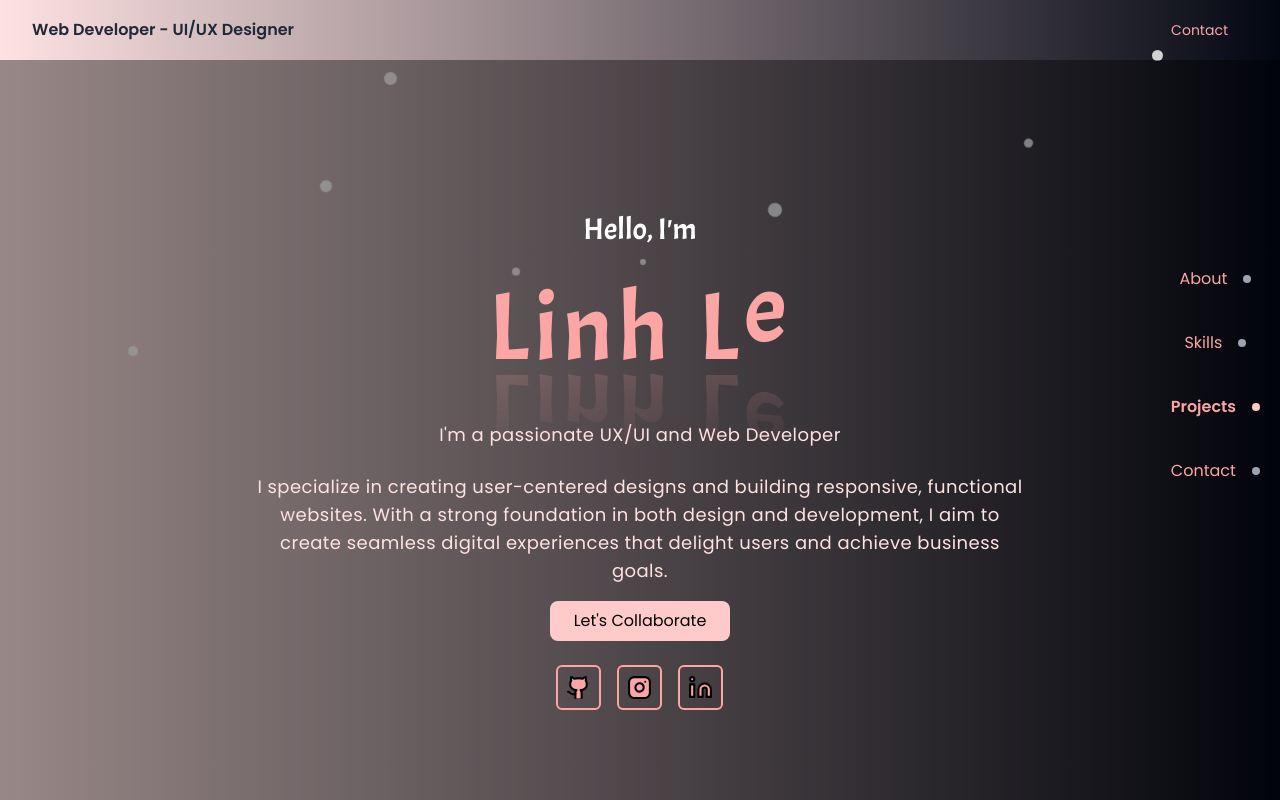
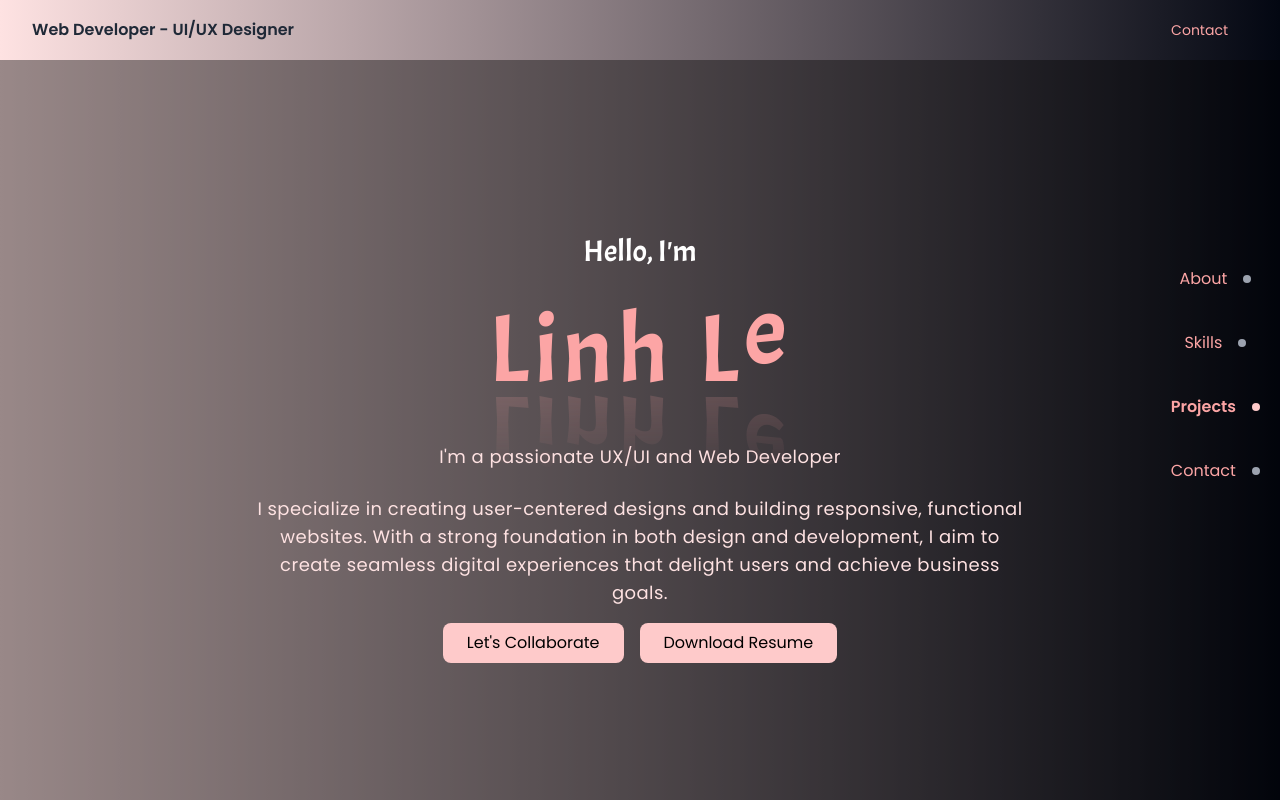
Before and after one commit to linhle201/linh-portfolio, a React (Vite) app: page / in a window 1280 px wide. Shown: the top 800 px of the page. Built offline with nearby package versions, Linux system fonts and the light colour scheme.

Commit message:
add resume and update the about target section

```diff
--- a/src/components/About.jsx
+++ b/src/components/About.jsx
@@ -59,7 +59,7 @@ const About = () => {
             Target
           </h3>
           <p className="text-sm sm:text-sm md:text-sm lg:text-sm text-gray-800">
-            Graduated with a degree in Computer Science from ABC University. Took specialized courses in web development, data structures, and algorithms.
+          Graduated with a degree in Web Development from Nova Scotia Community College. Focused on web development, programming languages, and modern frameworks. After graduation, eager to deepen expertise in UX/UI product design and explore 3D web design using tools like Three.js, combining creativity with technical skills to build immersive digital experiences.
           </p>
         </div>
       </div>
--- a/src/components/Hero.jsx
+++ b/src/components/Hero.jsx
@@ -3,25 +3,17 @@ import React from 'react';
 const Hero = () => {
   return (
     <>
-
       {/* Snowflakes animation */}
       <div className="snowflakes">
-        <div className="snowflake"></div>
-        <div className="snowflake"></div>
-        <div className="snowflake"></div>
-        <div className="snowflake"></div>
-        <div className="snowflake"></div>
-        <div className="snowflake"></div>
-        <div className="snowflake"></div>
-        <div className="snowflake"></div>
+        {/* Snowflakes div elements */}
       </div>
+
       {/* Overlay to darken the background */}
-        <div className="absolute inset-0 bg-black opacity-40" ></div>
+      <div className="absolute inset-0 bg-black opacity-40"></div>
+
       <div className="relative lg:w-8/12 w-full text-center text-white px-4 sm:px-10 py-6 sm:py-10 mx-auto h-auto max-h-[90vh] overflow-auto">
         <h2 className="text-xl sm:text-2xl md:text-3xl mb-8">Hello, I'm</h2>
         <div className="waviy text-red-300 text-7xl sm:text-8xl lg:text-8xl mb-8" style={{ letterSpacing: '5px' }}>
-            {/* source  https://alvarotrigo.com/blog/css-text-animations/*/}
-
           <span style={{ '--i': 1 }}>L</span>
           <span style={{ '--i': 2 }}>i</span>
           <span style={{ '--i': 3 }}>n</span>
@@ -31,97 +23,39 @@ const Hero = () => {
           <span style={{ '--i': 7 }}>e</span>
         </div>
 
-        <p className="text-lg sm:text-md md:text-lg  text-red-100 py-3 tracking-wide mb-3">
+        <p className="text-lg sm:text-md md:text-lg text-red-100 py-3 tracking-wide mb-3">
           I'm a passionate UX/UI and Web Developer
         </p>
-        <p className="text-base sm:text-sm md:text-lg  text-red-100 tracking-wide mb-4" >          I specialize in creating user-centered designs and building responsive,
-          functional websites. With a strong foundation in both design and
-          development, I aim to create seamless digital experiences that delight
-          users and achieve business goals.
+        <p className="text-base sm:text-sm md:text-lg text-red-100 tracking-wide mb-4">
+          I specialize in creating user-centered designs and building responsive, functional websites. With a strong foundation in both design and development, I aim to create seamless digital experiences that delight users and achieve business goals.
         </p>
+
+        <div className="flex justify-center space-x-4">
+          {/* "Let's Collaborate" Button */}
           <a href="#contact" className="inline-block">
             <button className="bg-red-200 text-black py-2 px-6 rounded-lg hover:bg-gray-200 transition-all">
               Let's Collaborate
             </button>
           </a>
 
+          {/* "Download Resume" Button */}
+          <a
+            href="../LinhLe-Resume.pdf"
+            download="LinhLe-Resume.pdf"
+            className="inline-block"
+          >
+            <button className="bg-red-200 text-black py-2 px-6 rounded-lg hover:bg-gray-200 transition-all">
+              Download Resume
+            </button>
+          </a>
+        </div>
+
         {/* Social Media Icons (GitHub, Instagram, LinkedIn) */}
         <div className="flex space-x-4 mt-6 justify-center">
-          {/* GitHub Icon with Square Frame */}
-          <a
-            href="https://github.com/linhle201"
-            target="_blank"
-            rel="noopener noreferrer"
-            className="text-red-300 text-xl sm:text-2xl hover:text-white transition-all p-2 border-2 border-red-300 rounded-md hover:border-white"
-          >
-            <svg
-              xmlns="http://www.w3.org/2000/svg"
-              width="25"
-              height="25"
-              viewBox="0 0 24 24"
-              fill="currentColor"
-              stroke="#000000"
-              strokeWidth="2"
-              strokeLinecap="round"
-              strokeLinejoin="round"
-            >
-              <path d="M15 22v-4a4.8 4.8 0 0 0-1-3.5c3 0 6-2 6-5.5.08-1.25-.27-2.48-1-3.5.28-1.15.28-2.35 0-3.5 0 0-1 0-3 1.5-2.64-.5-5.36-.5-8 0C6 2 5 2 5 2c-.3 1.15-.3 2.35 0 3.5A5.403 5.403 0 0 0 4 9c0 3.5 3 5.5 6 5.5-.39.49-.68 1.05-.85 1.65-.17.6-.22 1.23-.15 1.85v4"></path>
-              <path d="M9 18c-4.51 2-5-2-7-2"></path>
-            </svg>
-          </a>
-
-          {/* Instagram Icon with Square Frame */}
-          <a
-            href="https://www.instagram.com/_amibelita._"
-            target="_blank"
-            rel="noopener noreferrer"
-            className="text-red-300 text-xl sm:text-2xl hover:text-white transition-all p-2 border-2 border-red-300 rounded-md hover:border-white"
-          >
-            <svg
-              xmlns="http://www.w3.org/2000/svg"
-              width="25"
-              height="25"
-              viewBox="0 0 24 24"
-              fill="currentColor"
-              stroke="#000000"
-              strokeWidth="2"
-              strokeLinecap="round"
-              strokeLinejoin="round"
-            >
-              <rect width="20" height="20" x="2" y="2" rx="5" ry="5"></rect>
-              <path d="M16 11.37A4 4 0 1 1 12.63 8 4 4 0 0 1 16 11.37z"></path>
-              <line x1="17.5" x2="17.51" y1="6.5" y2="6.5"></line>
-            </svg>
-          </a>
-
-          {/* LinkedIn Icon with Square Frame */}
-          <a
-            href="https://www.linkedin.com/in/linh-thi-my-le-04a375165/"
-            target="_blank"
-            rel="noopener noreferrer"
-            className="text-red-300 text-xl sm:text-2xl hover:text-white transition-all p-2 border-2 border-red-300 rounded-md hover:border-white"
-          >
-            <svg
-              xmlns="http://www.w3.org/2000/svg"
-              width="25"
-              height="25"
-              viewBox="0 0 24 24"
-              fill="currentColor"
-              stroke="#000000"
-              strokeWidth="2"
-              strokeLinecap="round"
-              strokeLinejoin="round"
-            >
-              <path d="M16 8a6 6 0 0 1 6 6v7h-4v-7a2 2 0 0 0-2-2 2 2 0 0 0-2 2v7h-4v-7a6 6 0 0 1 6-6z"></path>
-              <rect width="4" height="12" x="2" y="9"></rect>
-              <circle cx="4" cy="4" r="2"></circle>
-            </svg>
-          </a>
+          {/* Social Media Links */}
         </div>
       </div>
-
     </>
-
   );
 };
 
```
Also changed, not shown: 1 other file (tests, documents, lock files or other folders). Lines whose indentation alone changed are shown as unchanged.
